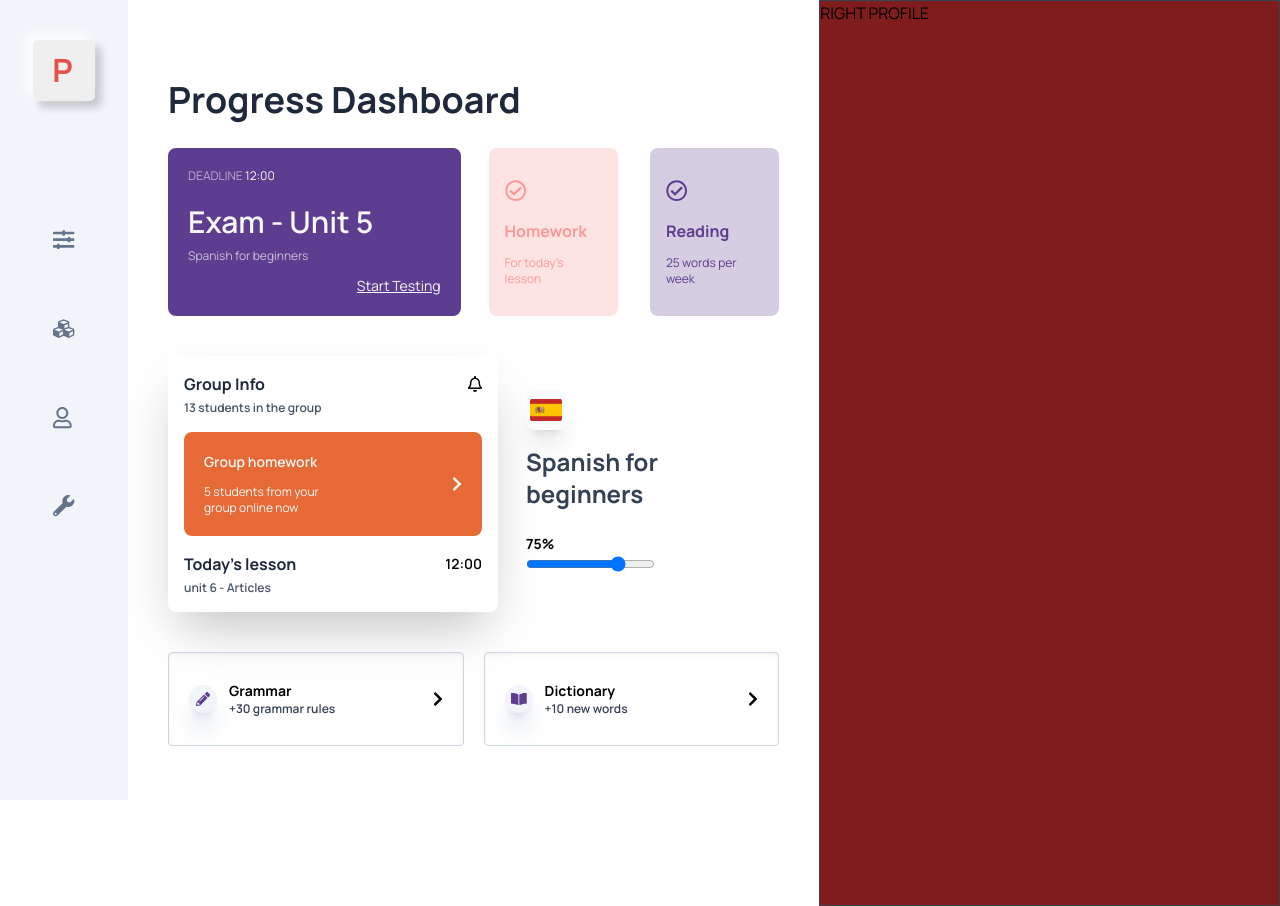
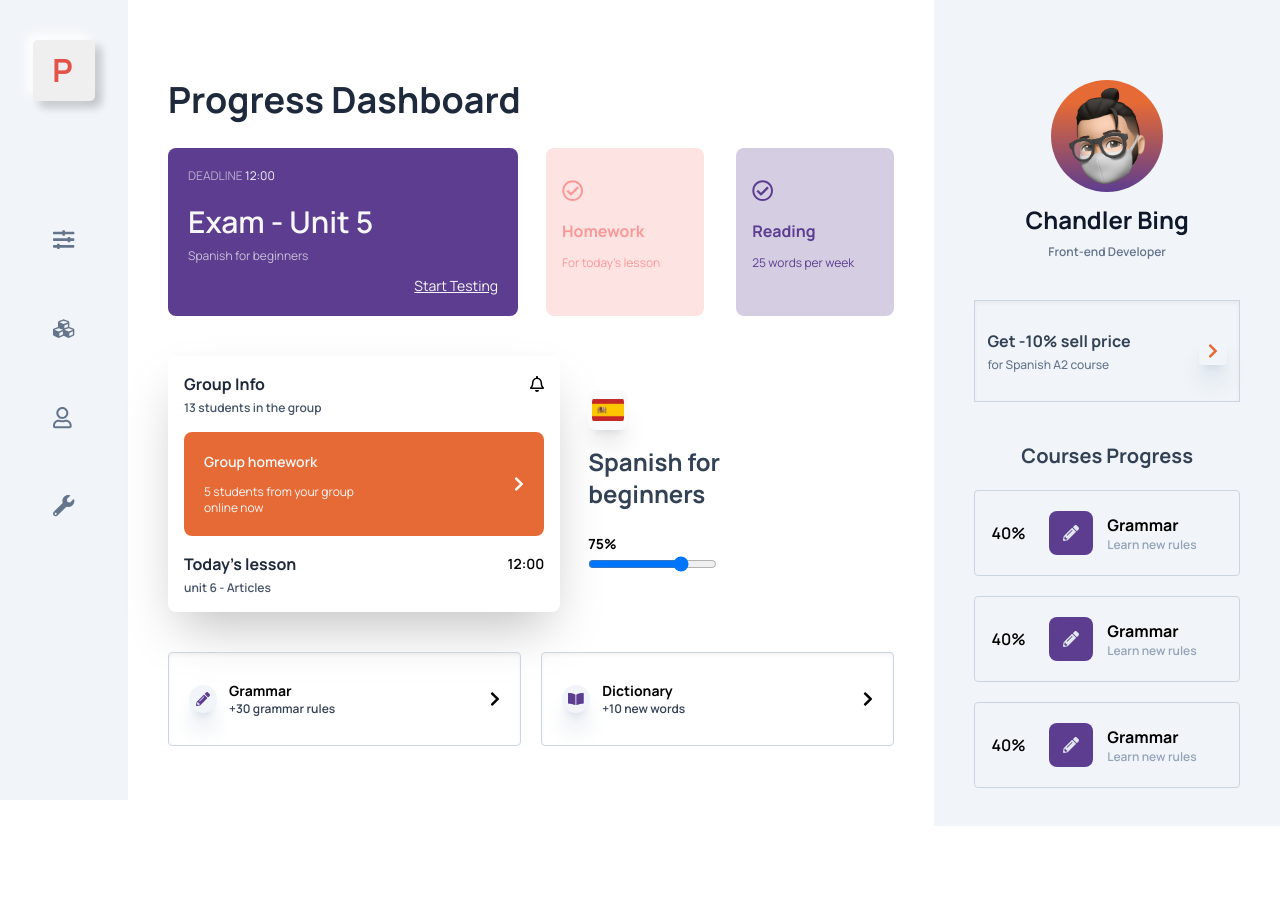
Before and after one commit to uduma-sonia/react-progress-dashboard, a React (Create React App) app: page / in a window 1280 px wide. After the commit the page ends 826 px from the top, so only its background shows below. Built offline with nearby package versions, Linux system fonts and the light colour scheme.

Commit message:
feat: progress card

```diff
--- a/src/components/MiddleLayout/MiddleLayout.js
+++ b/src/components/MiddleLayout/MiddleLayout.js
@@ -6,7 +6,7 @@ import MiddleLayoutFooter from "../MiddleLayoutFooter/MiddleLayoutFooter";
 
 function MiddleLayout() {
   return (
-    <div className="w-3/5 px-10 mb-40">
+    <div className="w-70 px-10 mb-20">
       <h1 className="text-4xl font-bold text-slate-800 mt-20 mb-7">
         Progress Dashboard
       </h1>
--- /dev/null
+++ b/src/components/ProfileCard/ProfileCard.js
@@ -0,0 +1,25 @@
+import React from "react";
+import avatar from "../../images/profile_img.png";
+
+export default function ProfileCard() {
+  return (
+    <div className="mt-20 flex flex-col items-center text-center">
+      <div>
+        <div className="w-28 h-28 rounded-full p-2 background-grad">
+          <img
+            className="w-full h-full object-center object-contain"
+            src={avatar}
+            alt="avatar"
+          />
+        </div>
+      </div>
+
+      <div className="mt-3">
+        <h3 className="font-bold text-slate-900 text-2xl">Chandler Bing</h3>
+        <p className="text-xs font-semibold text-slate-500 mt-2">
+          Front-end Developer
+        </p>
+      </div>
+    </div>
+  );
+}
--- /dev/null
+++ b/src/components/ProgressCard/ProgressCard.js
@@ -0,0 +1,24 @@
+import React from "react";
+import { FontAwesomeIcon } from "@fortawesome/react-fontawesome";
+import { faPencilAlt } from "@fortawesome/free-solid-svg-icons";
+
+export default function ProgressCard() {
+  return (
+    <div className="border border-slate-300 rounded flex items-center px-4 py-5 mb-5">
+      <div className="w-1/2 flex items-center">
+        <p className="w-1/2 text-md font-semibold">40%</p>
+
+        <div className="w-1/2">
+          <div className="bg-[#5d3d8f] w-11 h-11 flex items-center justify-center rounded-lg text-slate-200">
+            <FontAwesomeIcon icon={faPencilAlt} />
+          </div>
+        </div>
+      </div>
+
+      <div className="w-1/2">
+        <h6 className="text-md font-bold">Grammar</h6>
+        <p className="text-xs font-semibold text-slate-400">Learn new rules</p>
+      </div>
+    </div>
+  );
+}
--- a/src/components/RightProfile/RightProfile.js
+++ b/src/components/RightProfile/RightProfile.js
@@ -1,11 +1,50 @@
 import React from "react";
+import ProfileCard from "../ProfileCard/ProfileCard";
+import { FontAwesomeIcon } from "@fortawesome/react-fontawesome";
+import { faChevronRight, faPencilAlt } from "@fortawesome/free-solid-svg-icons";
+import ProgressCard from "../ProgressCard/ProgressCard";
 
 function RightProfile() {
   return (
-    <div className="border border-gray-700 w-2/5 bg-red-900">
-      <h1>RIGHT PROFILE</h1>
+    <div className="w-30 bg-slate-100 px-10">
+      <ProfileCard />
+
+      <div className="shadow-inner border border-slate-300 mt-10 px-3 py-7 flex justify-between items-center">
+        <div>
+          <h3 className="text-md font-bold text-slate-700">
+            Get -10% sell price
+          </h3>
+          <p className="text-xs font-medium text-slate-500 mt-1">
+            for Spanish A2 course
+          </p>
+        </div>
+
+        <div className="text-[#e66a35] shadow-xl shadow-slate-300 rounded w-7 h-7 flex justify-center items-center bg-slate-100">
+          <FontAwesomeIcon icon={faChevronRight} />
+        </div>
+      </div>
+
+      <div className="mt-10">
+        <h2 className="text-center font-bold text-slate-700 text-xl mb-5">
+          Courses Progress
+        </h2>
+
+        <ProgressCard />
+        <ProgressCard />
+        <ProgressCard />
+      </div>
     </div>
   );
 }
 
+const data = [
+  {
+    percent: 40,
+    title: "Grammar",
+    subTitle: "Learn new rules",
+    color: "#e66a35",
+    icon: "whatevs",
+  },
+];
+
 export default RightProfile;
--- a/src/index.css
+++ b/src/index.css
@@ -34,3 +34,10 @@
 .reading-card {
   background-color: #5d3d8f41;
 }
+
+.background-grad {
+  background: #5d3d8f;
+  background: linear-gradient(90deg, #5d3d8f 0%, #e66a35 80%);
+  background: -webkit-linear-gradient(90deg, #5d3d8f 0%, #e66a35 80%);
+  background: -moz-linear-gradient(90deg, #5d3d8f 0%, #24120b 80%);
+}
--- a/tailwind.config.js
+++ b/tailwind.config.js
@@ -6,6 +6,7 @@ module.exports = {
         15: "10%",
         30: "30%",
         54: "54%",
+        70: "70%",
         90: "90%",
       },
       fontFamily: {
```
Also changed, not shown: src/images/profile_img.JPG (added), src/images/profile_img.png (added).
